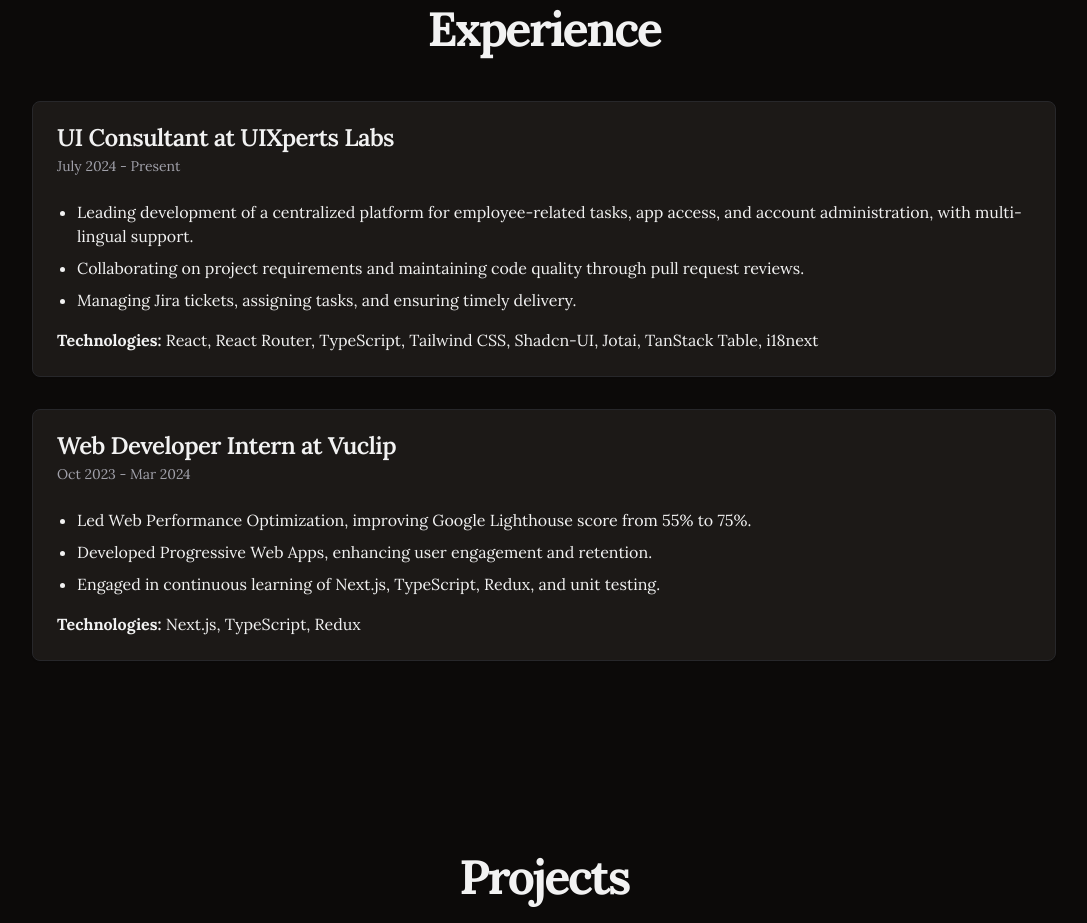
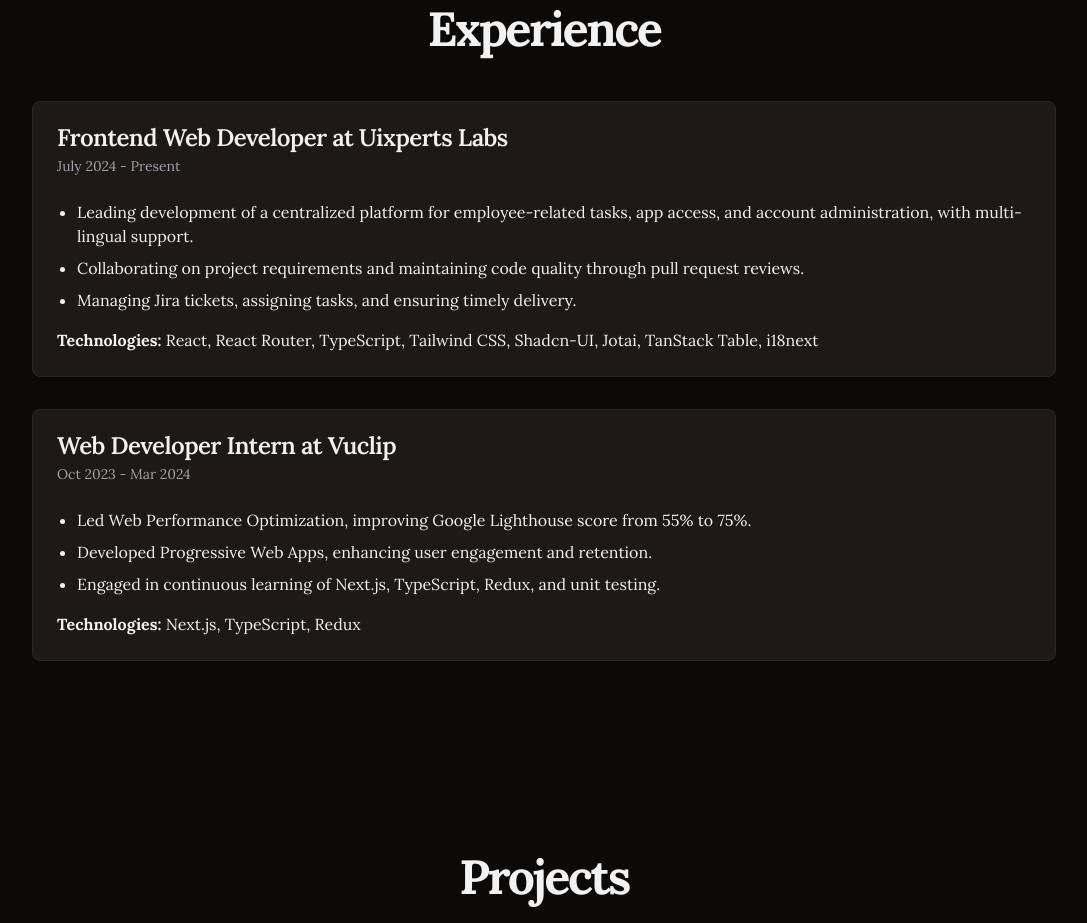
Before and after one commit to f-z-coder/portfolio, a Next.js app: page / in a window 1280 px wide. Shown: the part 1840-2763 px from the top of the page, without its empty margins (96-1183 px from the left). Built offline with nearby package versions, Linux system fonts and the light colour scheme.

Commit message:
update title from UI Consultant to Frontend Web Developer

```diff
--- a/src/components/experience.tsx
+++ b/src/components/experience.tsx
@@ -4,8 +4,8 @@
 
 const experiences = [
   {
-    title: "UI Consultant",
-    company: "UIXperts Labs",
+    title: "Frontend Web Developer",
+    company: "Uixperts Labs",
     period: "July 2024 - Present",
     responsibilities: [
       "Leading development of a centralized platform for employee-related tasks, app access, and account administration, with multi-lingual support.",
```
